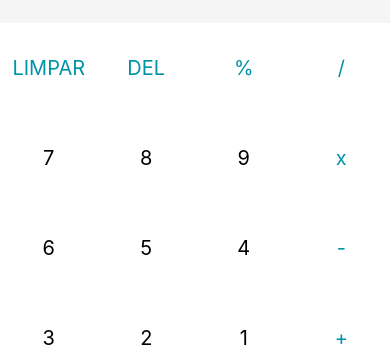
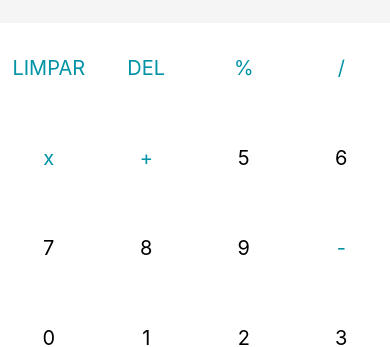
Before and after one commit to raganapaula/Calculadora, a React Native app in the folder Calculadora/: screen / in a window 390 px wide. Shown: the part 371-718 px from the top of the page. Built offline with nearby package versions, Linux system fonts and the light colour scheme.

Commit message:
Organização dos números

```diff
--- a/Calculadora/App.js
+++ b/Calculadora/App.js
@@ -4,7 +4,7 @@ import { StyleSheet, Text, View, TouchableOpacity, Button } from 'react-native';
 
 export default function App() {
   // Mapeamento de teclas
-  const buttons = ['LIMPAR', 'DEL', '%', '/', 7, 8, 9, "x", 6, 5, 4, '-', 3, 2, 1, '+', 0, '.', '+/-', '=']
+  const buttons = ['LIMPAR', 'DEL', '%', '/', "x", '+', 5, 6, 7, 8, 9,'-', 0, 1, 2, 3, 4,'.', '+/-', '=']
 
   const [currentNumber, setCurrentNumber] = useState("")
   const [lastNumber, setLastNumber] = useState("")
```
